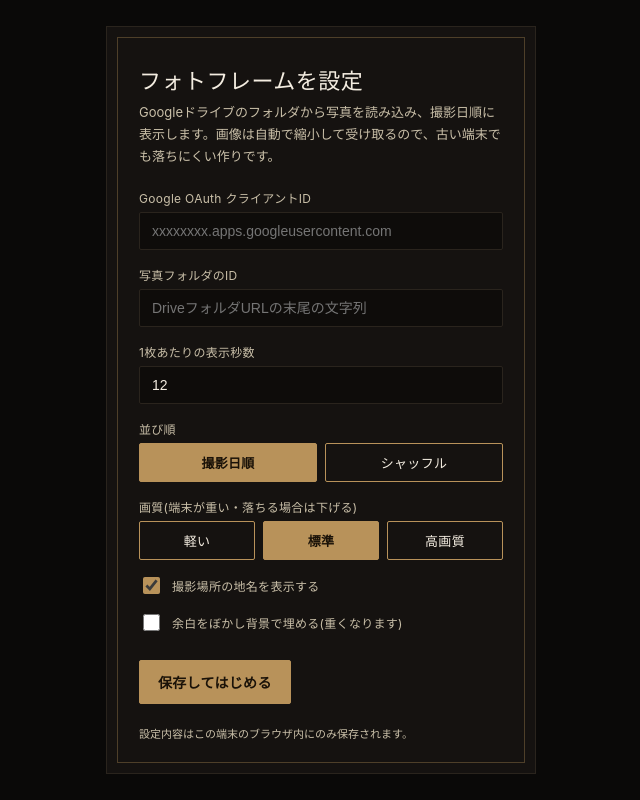
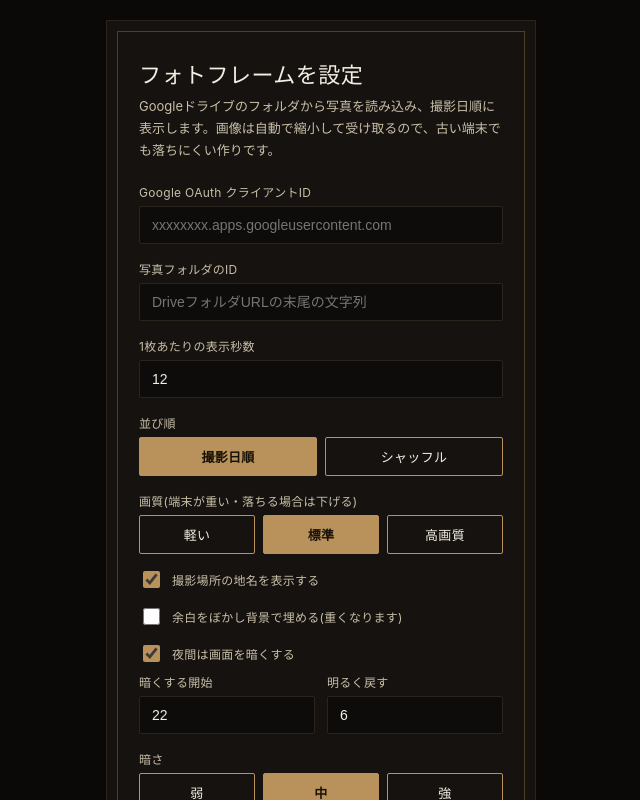
Before and after one commit to takahirosaika-ops/photoframe, a plain HTML site: page index.html in a window 1280 px wide. Shown: the whole page, without its empty margins (319-959 px from the left). Drawn offline with Linux system fonts and the light colour scheme.

Commit message:
index.html

```diff
--- a/index.html
+++ b/index.html
@@ -3,6 +3,9 @@
 <head>
 <meta charset="UTF-8">
 <meta name="viewport" content="width=device-width, initial-scale=1, viewport-fit=cover">
+<link rel="manifest" href="manifest.json">
+<meta name="theme-color" content="#0a0908">
+<meta name="mobile-web-app-capable" content="yes">
 <title>フォトフレーム</title>
 <style>
   :root{
@@ -56,8 +59,8 @@
     font-weight:300;letter-spacing:1px;
     opacity:0.85;pointer-events:none;
   }
-  #clock .time{font-size:34px;line-height:1;}
-  #clock .date{font-size:14px;margin-top:4px;color:var(--ink-dim);}
+  #clock .time{font-size:46px;line-height:1;}
+  #clock .date{font-size:19px;margin-top:6px;color:var(--ink-dim);}
 
   #caption{
     position:fixed;right:32px;bottom:26px;
@@ -68,8 +71,18 @@
     opacity:0;transition:opacity 1.2s ease;
   }
   #caption.visible{opacity:0.92;}
-  #caption .shot-date{font-size:19px;font-weight:400;letter-spacing:0.5px;line-height:1.3;}
-  #caption .shot-place{font-size:14px;color:var(--ink-dim);margin-top:5px;line-height:1.4;}
+  #caption .shot-date{font-size:40px;font-weight:400;letter-spacing:0.5px;line-height:1.25;}
+  #caption .shot-place{font-size:22px;color:var(--ink-dim);margin-top:8px;line-height:1.4;}
+
+  /* 夜間の減光レイヤー。ゆっくり変化させて唐突さをなくす */
+  #nightDim{
+    position:fixed;inset:0;
+    background:#000;
+    opacity:0;
+    transition:opacity 8s ease;
+    pointer-events:none;
+    z-index:40;
+  }
 
   #status-msg{
     position:fixed;inset:0;display:none;
@@ -88,6 +101,24 @@
     opacity:0;transition:opacity 0.35s ease;z-index:50;
   }
   #gear.show{opacity:0.9;}
+
+  #fsHint{
+    position:fixed;inset:0;
+    display:flex;align-items:center;justify-content:center;
+    background:rgba(0,0,0,0.55);
+    color:var(--ink);
+    font-size:16px;letter-spacing:0.5px;
+    text-align:center;padding:30px;
+    z-index:80;
+    opacity:1;transition:opacity 0.5s ease;
+    pointer-events:none;
+  }
+  #fsHint.hidden{opacity:0;}
+  #fsHint span{
+    border:1px solid var(--frame);
+    padding:14px 26px;
+    background:rgba(10,9,8,0.6);
+  }
 
   .screen{
     position:fixed;inset:0;
@@ -119,6 +150,8 @@
   .seg{display:flex;gap:8px;margin-top:6px;}
   .seg button{flex:1;padding:9px 0;font-size:13px;}
   .seg button.on{background:var(--frame);color:#1a1208;font-weight:600;}
+  .time-row{display:flex;gap:12px;}
+  .time-row > div{flex:1;}
   .btn-row{display:flex;gap:10px;margin-top:26px;}
   button{
     font-family:inherit;font-size:14px;padding:11px 18px;border-radius:2px;
@@ -141,6 +174,8 @@
 
 <div id="bottomScrim"></div>
 
+<div id="nightDim"></div>
+
 <div id="clock"><div class="time" id="clockTime"></div><div class="date" id="clockDate"></div></div>
 
 <div id="caption">
@@ -149,6 +184,8 @@
 </div>
 
 <div id="gear">⚙</div>
+
+<div id="fsHint"><span>画面をタップすると全画面表示になります</span></div>
 
 <div id="status-msg">
   <div id="status-text"></div>
@@ -184,6 +221,26 @@
       <input type="checkbox" id="inBlur">
       <label for="inBlur" style="margin:0;">余白をぼかし背景で埋める(重くなります)</label>
     </div>
+    <div class="check-row">
+      <input type="checkbox" id="inNight" checked>
+      <label for="inNight" style="margin:0;">夜間は画面を暗くする</label>
+    </div>
+    <div class="time-row">
+      <div>
+        <label style="margin-top:8px;">暗くする開始</label>
+        <input type="number" id="inNightStart" value="22" min="0" max="23">
+      </div>
+      <div>
+        <label style="margin-top:8px;">明るく戻す</label>
+        <input type="number" id="inNightEnd" value="6" min="0" max="23">
+      </div>
+    </div>
+    <label>暗さ</label>
+    <div class="seg" id="inNightLevelSeg">
+      <button data-order="0.35">弱</button>
+      <button data-order="0.6" class="on">中</button>
+      <button data-order="0.82">強</button>
+    </div>
     <div class="btn-row">
       <button class="primary" id="setupSave">保存してはじめる</button>
     </div>
@@ -218,6 +275,26 @@
     <div class="check-row">
       <input type="checkbox" id="setBlur">
       <label for="setBlur" style="margin:0;">余白をぼかし背景で埋める(重くなります)</label>
+    </div>
+    <div class="check-row">
+      <input type="checkbox" id="setNight">
+      <label for="setNight" style="margin:0;">夜間は画面を暗くする</label>
+    </div>
+    <div class="time-row">
+      <div>
+        <label style="margin-top:8px;">暗くする開始</label>
+        <input type="number" id="setNightStart" min="0" max="23">
+      </div>
+      <div>
+        <label style="margin-top:8px;">明るく戻す</label>
+        <input type="number" id="setNightEnd" min="0" max="23">
+      </div>
+    </div>
+    <label>暗さ</label>
+    <div class="seg" id="setNightLevelSeg">
+      <button data-order="0.35">弱</button>
+      <button data-order="0.6">中</button>
+      <button data-order="0.82">強</button>
     </div>
     <div class="btn-row">
       <button class="primary" id="settingsSave">保存</button>
@@ -276,13 +353,21 @@
       if(!c.size) c.size = 1600;
       if(typeof c.geo !== "boolean") c.geo = true;
       if(typeof c.blur !== "boolean") c.blur = false;
+      if(typeof c.night !== "boolean") c.night = true;
+      if(typeof c.nightStart !== "number") c.nightStart = 22;
+      if(typeof c.nightEnd !== "number") c.nightEnd = 6;
+      if(typeof c.nightLevel !== "number") c.nightLevel = 0.6;
       return c;
-    }catch(e){ return {order:"chrono", size:1600, geo:true, blur:false}; }
+    }catch(e){
+      return {order:"chrono", size:1600, geo:true, blur:false,
+              night:true, nightStart:22, nightEnd:6, nightLevel:0.6};
+    }
   }
   function saveConfig(c){
     cfg = c;
     localStorage.setItem("photoframe.config", JSON.stringify(c));
     applyBlurMode();
+    applyNightDim();
   }
   function applyBlurMode(){
     document.body.classList.toggle("blur-on", !!cfg.blur);
@@ -305,10 +390,13 @@
 
   function boot(){
     applyBlurMode();
+    applyNightDim();
+    setInterval(applyNightDim, 60000);
     updateClock();
     setInterval(updateClock, 30000);
     setupIdleControls();
     wireSegments();
+    setupWakeLock();
     setTimeout(()=>location.reload(), RELOAD_HOURS_MS);
 
     if(!hasConfig()){
@@ -317,6 +405,32 @@
     }
     els.setup.classList.add("hidden");
     waitForGIS(initAuth);
+  }
+
+  // 夜間の減光。日をまたぐ指定(22時→6時)にも対応する
+  function applyNightDim(){
+    const el = document.getElementById("nightDim");
+    if(!el) return;
+    if(!cfg.night){ el.style.opacity = 0; return; }
+    const h = new Date().getHours();
+    const s = cfg.nightStart, e = cfg.nightEnd;
+    const inNight = (s < e) ? (h >= s && h < e) : (h >= s || h < e);
+    el.style.opacity = inNight ? (cfg.nightLevel || 0.6) : 0;
+  }
+
+  // 画面が暗くなる/スリープするのを防ぐ(Android側の「充電中はスリープしない」設定が
+  // 満充電時に効かなくなることがあるため、アプリ側からも保持する)
+  let wakeLock = null;
+  async function setupWakeLock(){
+    if(!("wakeLock" in navigator)) return;
+    try{
+      wakeLock = await navigator.wakeLock.request("screen");
+    }catch(e){ /* 非対応環境などは無視して他の対策に任せる */ }
+    document.addEventListener("visibilitychange", async ()=>{
+      if(wakeLock === null && document.visibilityState === "visible"){
+        try{ wakeLock = await navigator.wakeLock.request("screen"); }catch(e){}
+      }
+    });
   }
 
   function waitForGIS(cb){
@@ -597,12 +711,18 @@
   }
 
   function setupIdleControls(){
+    const fsHint = document.getElementById("fsHint");
+    // 既にホーム画面から起動していて(standalone表示)アドレスバーが無い場合はヒント不要
+    const alreadyStandalone = window.matchMedia && window.matchMedia("(display-mode: standalone)").matches;
+    if(alreadyStandalone && fsHint) fsHint.classList.add("hidden");
+
     document.addEventListener("pointerdown", ()=>{
       if(document.documentElement.requestFullscreen && !document.fullscreenElement){
         document.documentElement.requestFullscreen().catch(()=>{});
       }
+      if(fsHint) fsHint.classList.add("hidden");
       revealGear();
-    });
+    }, {once:false});
     els.gear.addEventListener("click", openSettings);
   }
   function revealGear(){
@@ -639,11 +759,22 @@
     const size = parseInt(readSeg("inSizeSeg"), 10) || 1600;
     const geo = document.getElementById("inGeo").checked;
     const blur = document.getElementById("inBlur").checked;
+    const night = document.getElementById("inNight").checked;
+    const nightStart = clampHour(document.getElementById("inNightStart").value, 22);
+    const nightEnd = clampHour(document.getElementById("inNightEnd").value, 6);
+    const nightLevel = parseFloat(readSeg("inNightLevelSeg")) || 0.6;
     if(!clientId || !folderId) return;
-    saveConfig({clientId, folderId, interval, order, size, geo, blur});
+    saveConfig({clientId, folderId, interval, order, size, geo, blur,
+                night, nightStart, nightEnd, nightLevel});
     els.setup.classList.add("hidden");
     waitForGIS(initAuth);
   });
+
+  function clampHour(v, fallback){
+    const n = parseInt(v, 10);
+    if(isNaN(n) || n < 0 || n > 23) return fallback;
+    return n;
+  }
 
   function openSettings(){
     document.getElementById("setClientId").value = cfg.clientId || "";
@@ -651,6 +782,10 @@
     document.getElementById("setInterval").value = cfg.interval || 12;
     document.getElementById("setGeo").checked = !!cfg.geo;
     document.getElementById("setBlur").checked = !!cfg.blur;
+    document.getElementById("setNight").checked = !!cfg.night;
+    document.getElementById("setNightStart").value = cfg.nightStart;
+    document.getElementById("setNightEnd").value = cfg.nightEnd;
+    writeSeg("setNightLevelSeg", cfg.nightLevel);
     writeSeg("setOrderSeg", cfg.order || "chrono");
     writeSeg("setSizeSeg", cfg.size || 1600);
     els.settings.classList.remove("hidden");
@@ -666,8 +801,13 @@
     const size = parseInt(readSeg("setSizeSeg"), 10) || 1600;
     const geo = document.getElementById("setGeo").checked;
     const blur = document.getElementById("setBlur").checked;
+    const night = document.getElementById("setNight").checked;
+    const nightStart = clampHour(document.getElementById("setNightStart").value, 22);
+    const nightEnd = clampHour(document.getElementById("setNightEnd").value, 6);
+    const nightLevel = parseFloat(readSeg("setNightLevelSeg")) || 0.6;
     const needsReload = (clientId !== cfg.clientId) || (folderId !== cfg.folderId) || (order !== cfg.order);
-    saveConfig({clientId, folderId, interval, order, size, geo, blur});
+    saveConfig({clientId, folderId, interval, order, size, geo, blur,
+                night, nightStart, nightEnd, nightLevel});
     els.settings.classList.add("hidden");
     if(needsReload) location.reload();
   });
```
